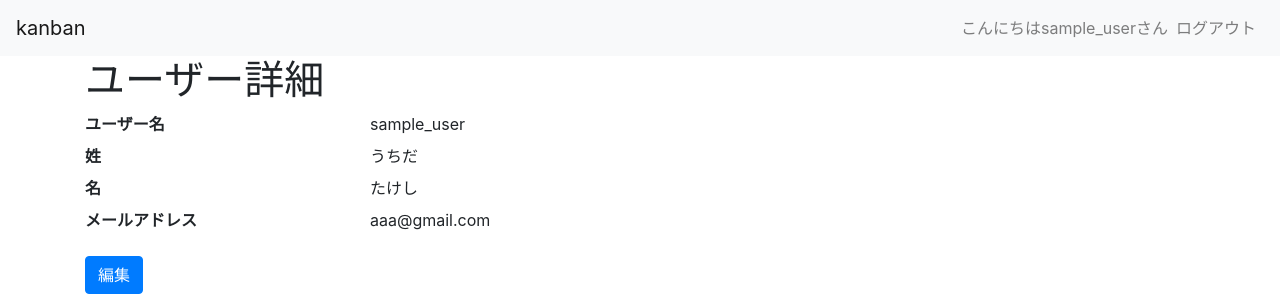
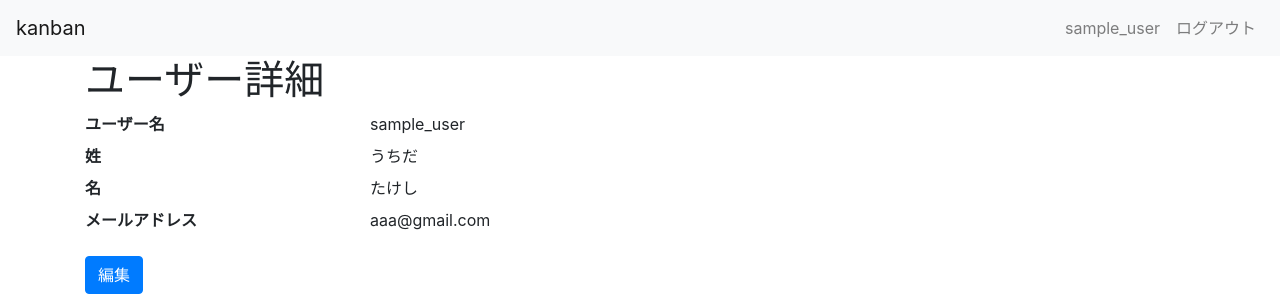
Before and after one commit to uch1104/kanban, a Django app: page /kanban/users/1/ in a window 1280 px wide. Shown: the top 300 px of the page. Run offline with Django 3.2, Linux system fonts and the light colour scheme; a user stored in the database is signed in; data comes from the database, SQL or seed files in the repository; both versions use the stored data as it was after the commit; some libraries are stand-ins or nearby versions.

Commit message:
編集画面の修正

```diff
--- a/kanban/templates/kanban/base.html
+++ b/kanban/templates/kanban/base.html
@@ -23,9 +23,9 @@
           <ul class="navbar-nav">
 
             {% if request.user.is_authenticated %}
-            <span class="navbar-text">
-                こんにちは{{ request.user.username }}さん
-            </span>
+            <li class="nav-item">
+              <a class="nav-link" href="{% url 'kanban:users_detail' request.user.pk %}">{{ request.user.username }}</a>
+            </li>
 
             <li class="nav-item">
                 <a class="nav-link" href="{% url 'logout' %}">ログアウト</a>
--- a/kanban/templates/kanban/users/detail.html
+++ b/kanban/templates/kanban/users/detail.html
@@ -13,6 +13,10 @@
     <dt class="col-sm-3">メールアドレス</dt>
     <dd class="col-sm-9">{{ user.email }}</dd>
   </dl>
-    <a class="btn btn-primary" href="{% url 'kanban:users_update' user.pk  %}" role="button">編集</a>
+  {% if user.pk == request.user.pk %}
+  <a class="btn btn-primary" href="{% url 'kanban:users_update' user.pk  %}" role="button">編集</a>
+  {% else %}
+  <a class="btn btn-primary disabled" href="#" role="button">編集</a>
+  {% endif %}
 </div>
 {% endblock %}
--- a/kanban/views.py
+++ b/kanban/views.py
@@ -1,6 +1,7 @@
 from django.contrib.auth import login
 from django.contrib.auth.decorators import login_required
 from django.contrib.auth.forms import UserCreationForm
+from django.contrib.auth.mixins import LoginRequiredMixin
 from django.contrib.auth.models import User
 from django.shortcuts import render, redirect, resolve_url
 from django.views.generic import DetailView, UpdateView
@@ -35,7 +36,7 @@ def signup(request):
     }
     return render(request, 'kanban/signup.html', context)
 
-class UserDetailView(DetailView):
+class UserDetailView(LoginRequiredMixin, DetailView):
     model = User
     template_name = "kanban/users/detail.html"
 
```
Also changed, not shown: db.sqlite3.
